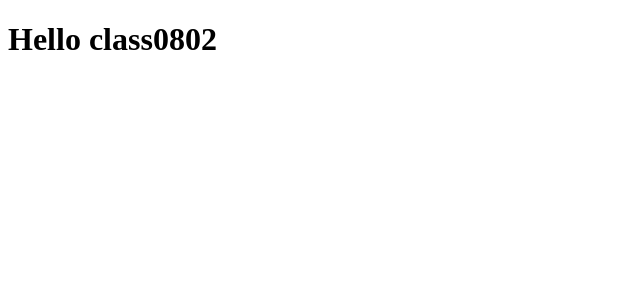
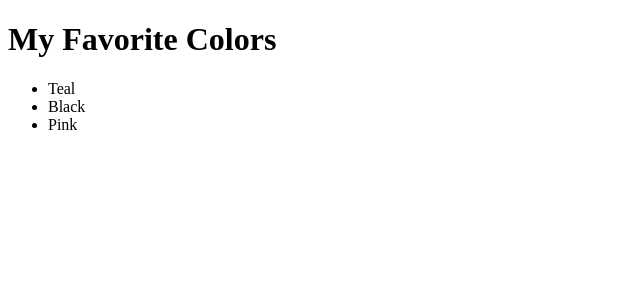
Before and after one commit to keyaira91/class0802, an Angular app: page / in a window 1280 px wide. Shown: the top 300 px of the page, without its empty margins (0-640 px from the left). Built offline with nearby package versions, Linux system fonts and the light colour scheme.

Commit message:
added favorite colors

```diff
--- a/src/app/app.component.html
+++ b/src/app/app.component.html
@@ -1 +1,5 @@
-<h1>Hello {{ title }}</h1>
+<h1>My Favorite Colors</h1>
+
+<ul>
+  <li *ngFor="let c of colors">{{ c }}</li>
+</ul>
--- a/src/app/app.component.ts
+++ b/src/app/app.component.ts
@@ -7,4 +7,8 @@ import { Component } from '@angular/core';
 })
 export class AppComponent {
   title = 'class0802';
+
+
+  colors = ["Teal", "Black", "Pink"]
+
 }
```
